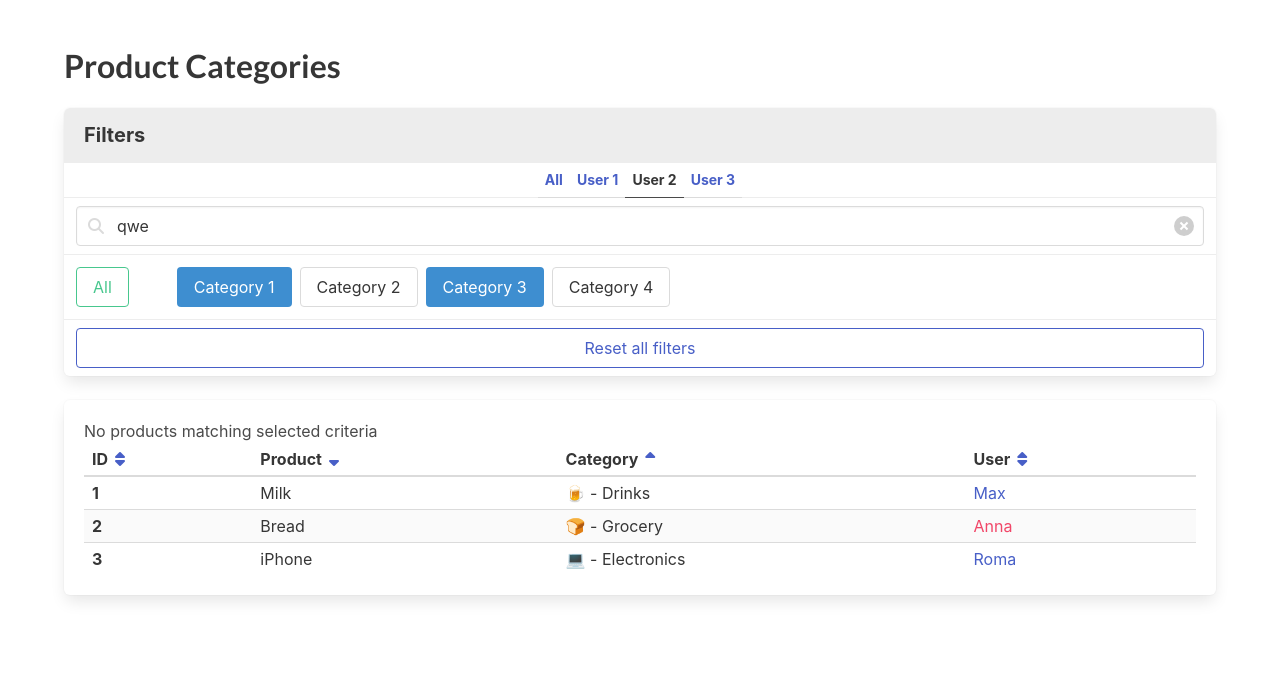
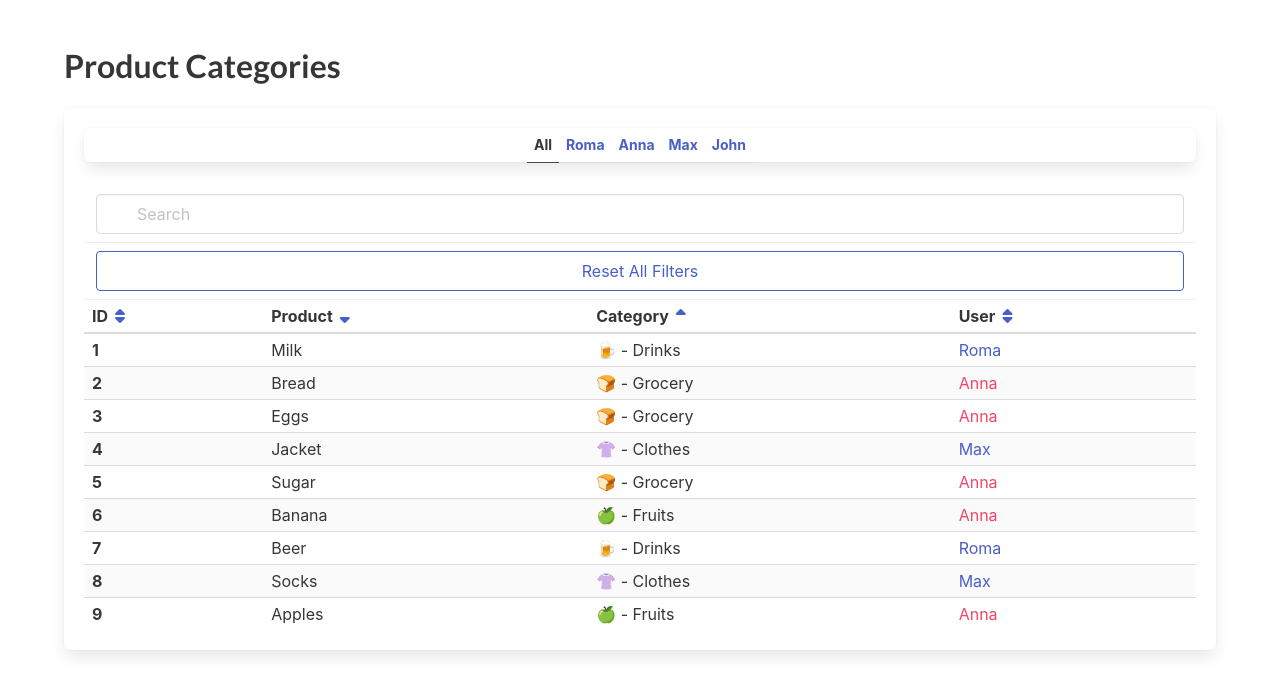
Before and after one commit to alexandra-protyanova/fe_aug23_product-categories-practice, a React (Create React App) app: page / in a window 1280 px wide. Shown: the top 694 px of the page. Built offline with nearby package versions, Linux system fonts and the light colour scheme.

Commit message:
add task solution

```diff
--- a/src/App.jsx
+++ b/src/App.jsx
@@ -1,141 +1,146 @@
-/* eslint-disable jsx-a11y/accessible-emoji */
-import React from 'react';
+import React, { useState } from 'react';
 import './App.scss';
 
-// import usersFromServer from './api/users';
-// import categoriesFromServer from './api/categories';
-// import productsFromServer from './api/products';
+import usersFromServer from './api/users';
+import categoriesFromServer from './api/categories';
+import productsFromServer from './api/products';
 
-// const products = productsFromServer.map((product) => {
-//   const category = null; // find by product.categoryId
-//   const user = null; // find by category.ownerId
+export const App = () => {
+  const [selectedUser, setSelectedUser] = useState(null);
+  const [searchValue, setSearchValue] = useState('');
 
-//   return null;
-// });
+  const handleUserFilter = (userId) => {
+    setSelectedUser(userId);
+  };
 
-export const App = () => (
+  const handleSearchInputChange = (search) => {
+    setSearchValue(search.target.value);
+  };
+
+  const clearSearchInput = () => {
+    setSearchValue('');
+  };
+
+  const resetAllFilters = () => {
+    setSelectedUser(null);
+    setSearchValue('');
+  };
+
+  const filteredProducts = productsFromServer.filter((product) => {
+    const { categoryId } = product;
+
+    if (selectedUser !== null
+      && selectedUser !== categoriesFromServer
+        .find(
+          categoryFromServer => categoryFromServer.id === categoryId
+        ).ownerId) {
+      return false;
+    }
+
+    return product.name.toLowerCase()
+      .includes(searchValue.toLowerCase());
+  });
+
+  const products = filteredProducts.map((product) => {
+    const { id, name, categoryId } = product;
+    const category = categoriesFromServer
+      .find(categoryFromServer => categoryFromServer.id === categoryId);
+    const user = usersFromServer
+      .find(userFromServer => userFromServer.id === category.ownerId);
+    const ownerTextColor = user.sex === 'm'
+      ? 'has-text-link'
+      : 'has-text-danger';
+
+    return (
+      <tr key={id} data-cy="Product">
+        <td className="has-text-weight-bold" data-cy="ProductId">{id}</td>
+        <td data-cy="ProductName">{name}</td>
+        <td data-cy="ProductCategory">
+          {`${category.icon} - ${category.title}`}
+        </td>
+        <td data-cy="ProductUser" className={ownerTextColor}>
+          {user.name}
+        </td>
+      </tr>
+    );
+  });
+
+  return (
     <div className="section">
       <div className="container">
-      <h1 className="title">Product Categories</h1>
-
-      <div className="block">
+        <h1 className="title">
+          Product Categories
+        </h1>
+        <div className="box table-container">
           <nav className="panel">
-          <p className="panel-heading">Filters</p>
 
             <p className="panel-tabs has-text-weight-bold">
               <a
+                href="#/"
+                onClick={() => handleUserFilter(null)}
                 data-cy="FilterAllUsers"
-              href="#/"
+                className={`data-cy="FilterAllUsers"
+                  ${selectedUser === null
+                  ? 'is-active'
+                  : ''}`}
               >
                 All
               </a>
 
+              {usersFromServer.map(user => (
                 <a
+                  key={user.id}
+                  href="#/"
+                  onClick={() => handleUserFilter(user.id)}
                   data-cy="FilterUser"
-              href="#/"
+                  className={`data-cy="FilterUser"
+                    ${selectedUser === user.id
+                    ? 'is-active'
+                    : ''}`}
                 >
-              User 1
+                  {user.name}
                 </a>
-
-            <a
-              data-cy="FilterUser"
-              href="#/"
-              className="is-active"
-            >
-              User 2
-            </a>
-
-            <a
-              data-cy="FilterUser"
-              href="#/"
-            >
-              User 3
-            </a>
+              ))}
             </p>
 
+          </nav>
           <div className="panel-block">
+
             <p className="control has-icons-left has-icons-right">
               <input
                 data-cy="SearchField"
                 type="text"
                 className="input"
                 placeholder="Search"
-                value="qwe"
+                value={searchValue}
+                onChange={handleSearchInputChange}
               />
-
-              <span className="icon is-left">
-                <i className="fas fa-search" aria-hidden="true" />
-              </span>
-
+              {searchValue && (
                 <span className="icon is-right">
-                {/* eslint-disable-next-line jsx-a11y/control-has-associated-label */}
                   <button
                     data-cy="ClearButton"
                     type="button"
                     className="delete"
+                    onClick={clearSearchInput}
                   />
                 </span>
+              )}
             </p>
+
           </div>
+          <div className="panel-block">
 
-          <div className="panel-block is-flex-wrap-wrap">
-            <a
-              href="#/"
-              data-cy="AllCategories"
-              className="button is-success mr-6 is-outlined"
-            >
-              All
-            </a>
-
-            <a
-              data-cy="Category"
-              className="button mr-2 my-1 is-info"
-              href="#/"
-            >
-              Category 1
-            </a>
-
-            <a
-              data-cy="Category"
-              className="button mr-2 my-1"
-              href="#/"
-            >
-              Category 2
-            </a>
-
-            <a
-              data-cy="Category"
-              className="button mr-2 my-1 is-info"
-              href="#/"
-            >
-              Category 3
-            </a>
-            <a
-              data-cy="Category"
-              className="button mr-2 my-1"
-              href="#/"
-            >
-              Category 4
-            </a>
-          </div>
-
-          <div className="panel-block">
             <a
               data-cy="ResetAllButton"
               href="#/"
               className="button is-link is-outlined is-fullwidth"
+              onClick={resetAllFilters}
             >
-              Reset all filters
+              Reset All Filters
             </a>
+
           </div>
-        </nav>
-      </div>
-
-      <div className="box table-container">
-        <p data-cy="NoMatchingMessage">
-          No products matching selected criteria
-        </p>
-
+          {products.length > 0 ? (
             <table
               data-cy="ProductTable"
               className="table is-striped is-narrow is-fullwidth"
@@ -145,104 +150,74 @@ export const App = () => (
                   <th>
                     <span className="is-flex is-flex-wrap-nowrap">
                       ID
-
                       <a href="#/">
                         <span className="icon">
-                      <i data-cy="SortIcon" className="fas fa-sort" />
+                          <i
+                            data-cy="SortIcon"
+                            className="fas fa-sort"
+                          />
                         </span>
                       </a>
                     </span>
                   </th>
+                  <th>
 
-              <th>
                     <span className="is-flex is-flex-wrap-nowrap">
                       Product
-
                       <a href="#/">
                         <span className="icon">
-                      <i data-cy="SortIcon" className="fas fa-sort-down" />
+                          <i
+                            data-cy="SortIcon"
+                            className="fas fa-sort-down"
+                          />
                         </span>
                       </a>
                     </span>
+
                   </th>
+                  <th>
 
-              <th>
                     <span className="is-flex is-flex-wrap-nowrap">
                       Category
-
                       <a href="#/">
                         <span className="icon">
-                      <i data-cy="SortIcon" className="fas fa-sort-up" />
+                          <i
+                            data-cy="SortIcon"
+                            className="fas fa-sort-up"
+                          />
                         </span>
                       </a>
                     </span>
+
                   </th>
+                  <th>
 
-              <th>
                     <span className="is-flex is-flex-wrap-nowrap">
                       User
-
                       <a href="#/">
                         <span className="icon">
-                      <i data-cy="SortIcon" className="fas fa-sort" />
+                          <i
+                            data-cy="SortIcon"
+                            className="fas fa-sort"
+                          />
                         </span>
                       </a>
                     </span>
+
                   </th>
                 </tr>
               </thead>
-
               <tbody>
-            <tr data-cy="Product">
-              <td className="has-text-weight-bold" data-cy="ProductId">
-                1
-              </td>
-
-              <td data-cy="ProductName">Milk</td>
-              <td data-cy="ProductCategory">🍺 - Drinks</td>
-
-              <td
-                data-cy="ProductUser"
-                className="has-text-link"
-              >
-                Max
-              </td>
-            </tr>
-
-            <tr data-cy="Product">
-              <td className="has-text-weight-bold" data-cy="ProductId">
-                2
-              </td>
-
-              <td data-cy="ProductName">Bread</td>
-              <td data-cy="ProductCategory">🍞 - Grocery</td>
-
-              <td
-                data-cy="ProductUser"
-                className="has-text-danger"
-              >
-                Anna
-              </td>
-            </tr>
-
-            <tr data-cy="Product">
-              <td className="has-text-weight-bold" data-cy="ProductId">
-                3
-              </td>
-
-              <td data-cy="ProductName">iPhone</td>
-              <td data-cy="ProductCategory">💻 - Electronics</td>
-
-              <td
-                data-cy="ProductUser"
-                className="has-text-link"
-              >
-                Roma
-              </td>
-            </tr>
+                {products}
               </tbody>
             </table>
+          ) : (
+            <p data-cy="NoMatchingMessage">
+              No products matching selected criteria
+            </p>
+          )}
         </div>
       </div>
     </div>
   );
+};
```
Also changed, not shown: 1 other file (tests, documents, lock files or other folders). Lines whose indentation alone changed are shown as unchanged.
